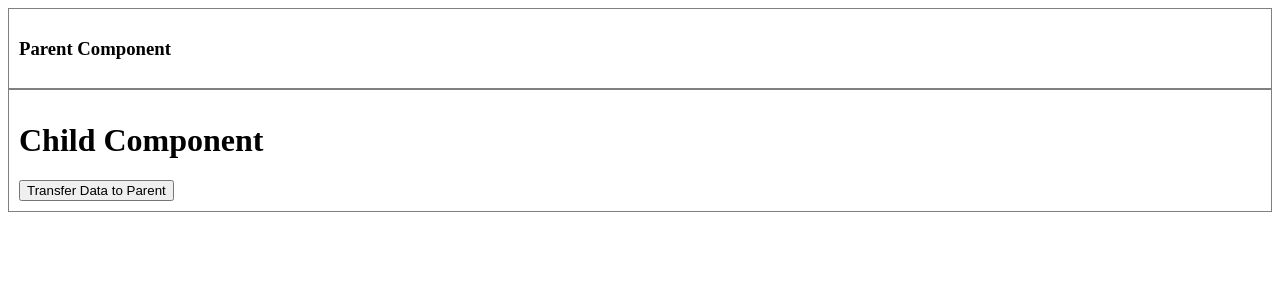
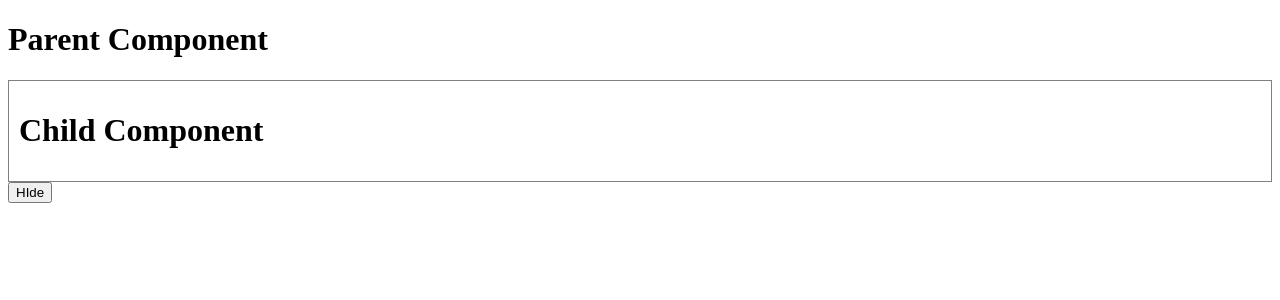
Before and after one commit to lets-build-with-code/react-app, a React (Create React App) app: page / in a window 1280 px wide. Shown: the top 300 px of the page. Built offline with nearby package versions, Linux system fonts and the light colour scheme.

Commit message:
React : Hooks (useEffect - mounting & umounting)

```diff
--- a/src/App.js
+++ b/src/App.js
@@ -3,23 +3,13 @@ import "./App.css";
 import Child from "./Child";
 
 function App() {
-  const [users, setUsers] = useState([])
-  const getDataFromChild = (data) => {
-    console.log(data);
-    setUsers(data);
-  }
+  const [show , setShow] = useState(true);
   return (
     <div>
-      <div className="container">
-        <h3>Parent Component</h3>
-        {users?.map((usr) => <li key={usr.id}>{usr.name} - {usr.department}</li>)}
-      </div>
-      <Child onReceive={getDataFromChild}/>
+      <h1>Parent Component</h1>
+      { show && <Child /> }
+      <button onClick={() => setShow(!show)}>{ show ? 'HIde' : 'Show'}</button>
     </div>
   );
 }
-
-
-
-
 export default App;
--- a/src/Child.js
+++ b/src/Child.js
@@ -1,23 +1,17 @@
+import { useEffect } from "react";
+
 function Child(props) {
-  const transferData = () => {
-    const users = [
-      {
-        id: 1,
-        name: "sun",
-        department: "IT",
-      },
-      {
-        id: 2,
-        name: "Adam",
-        department: "Admin",
-      },
-    ];
-    props.onReceive(users);
-  };
+
+  useEffect(() => {
+    console.log({fact : 'Component mount'});
+    return () => {
+      console.log({fact : 'Component will unmount.'})
+    }
+  }, []);
+
   return (
     <div className="container">
       <h1>Child Component</h1>
-      <button onClick={transferData}>Transfer Data to Parent</button>
     </div>
   );
 }
```
